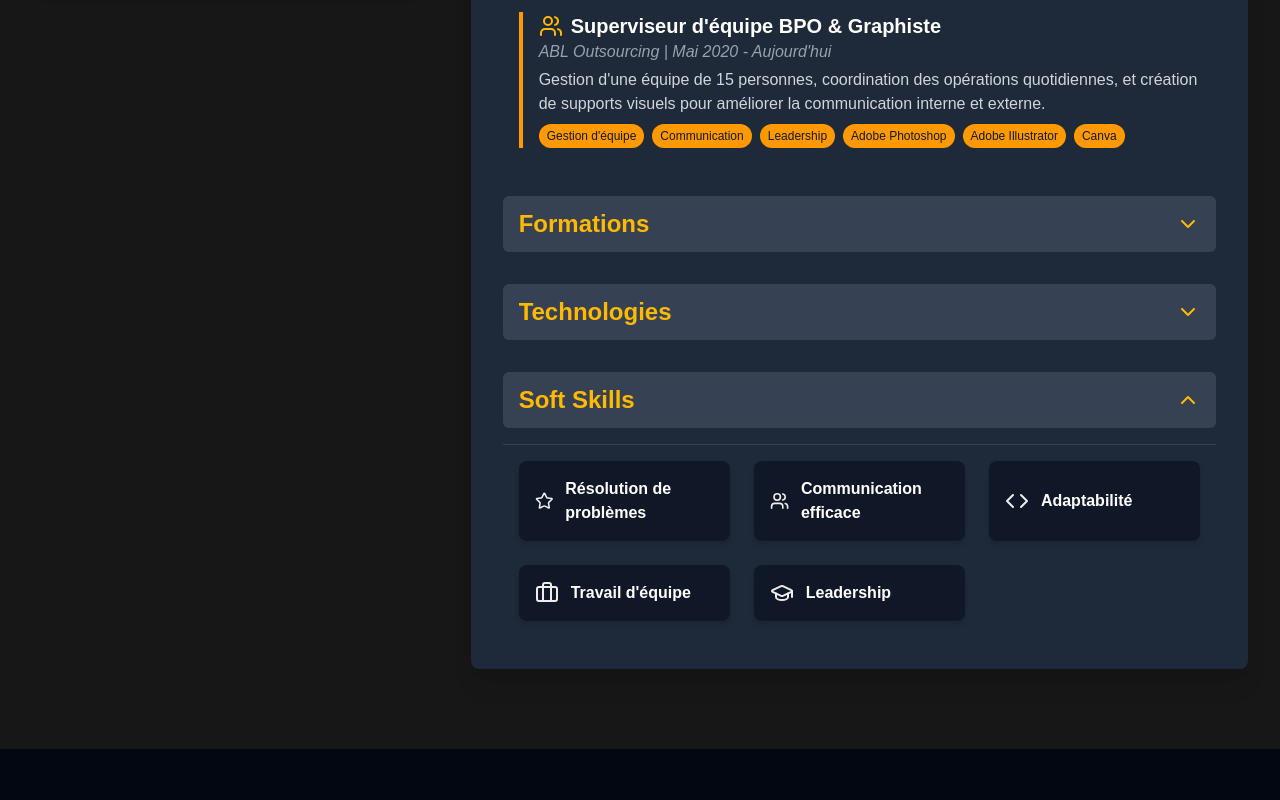
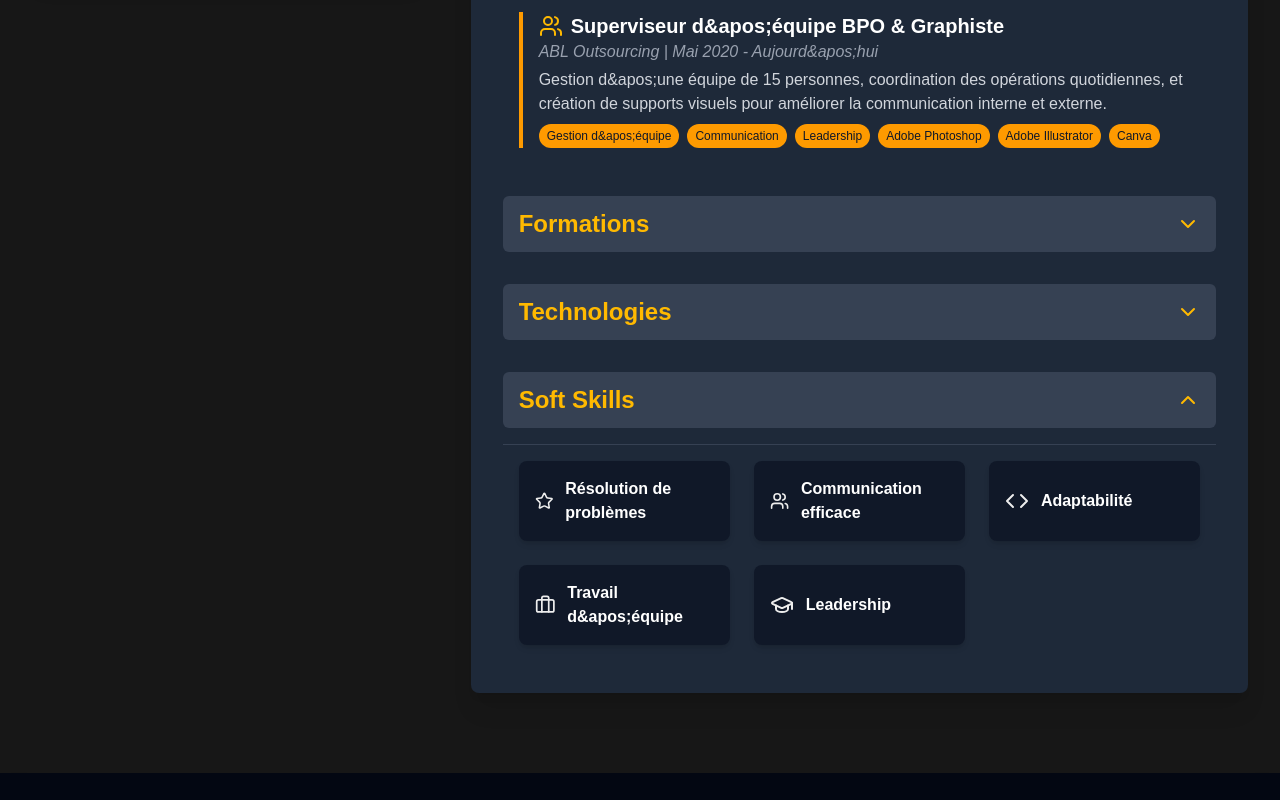
Before and after one commit to NirinaAngel1/my_portfolio, a Next.js app: page /about in a window 1280 px wide. Both pictures are taken after a click on the button "Soft Skills". Shown: the part 836-1636 px from the top of the page. Built offline with nearby package versions, Linux system fonts and the light colour scheme.

Commit message:
feat : finalisation page ProjectPage et Detail

```diff
--- a/src/app/about/page.tsx
+++ b/src/app/about/page.tsx
@@ -71,7 +71,7 @@ export default function AboutPage() {
       company: "Projets Indépendants",
       duration: "En cours",
       description:
-        "Conception, développement et déploiement d'applications web complètes, démontrant une expertise dans les technologies modernes de développement.",
+        "Conception, développement et déploiement d&apos;applications web complètes, démontrant une expertise dans les technologies modernes de développement.",
       skills: [
         "PHP",
         "POO",
@@ -88,12 +88,12 @@ export default function AboutPage() {
       icon: <Code className="w-6 h-6 text-amber-400" />,
     },
     {
-      role: "Superviseur d'équipe BPO & Graphiste",
+      role: "Superviseur d&apos;équipe BPO & Graphiste",
       company: "ABL Outsourcing",
-      duration: "Mai 2020 - Aujourd'hui",
+      duration: "Mai 2020 - Aujourd&apos;hui",
       description:
-        "Gestion d'une équipe de 15 personnes, coordination des opérations quotidiennes, et création de supports visuels pour améliorer la communication interne et externe.",
-      skills: ["Gestion d'équipe", "Communication", "Leadership", "Adobe Photoshop", "Adobe Illustrator", "Canva"],
+        "Gestion d&apos;une équipe de 15 personnes, coordination des opérations quotidiennes, et création de supports visuels pour améliorer la communication interne et externe.",
+      skills: ["Gestion d&apos;équipe", "Communication", "Leadership", "Adobe Photoshop", "Adobe Illustrator", "Canva"],
       icon: <Users className="w-6 h-6 text-amber-400" />,
     },
   ];
@@ -105,7 +105,7 @@ export default function AboutPage() {
       periode: "Mai 2023 - Février 2025",
       titre: "Spécialisation en Développement Informatique et Conception de Solutions Logicielles",
       details:
-        "Acquisition de compétences solides en algorithmique, bases de la programmation, et méthodologies de conception logicielle. Inclut également des modules de 'soft skills' pour l'intégration professionnelle.",
+        "Acquisition de compétences solides en algorithmique, bases de la programmation, et méthodologies de conception logicielle. Inclut également des modules de 'soft skills' pour l&apos;intégration professionnelle.",
       competences: ["Algorithmique", "Bases de la programmation", "Conception logicielle", "Soft skills"],
     },
     {
@@ -114,7 +114,7 @@ export default function AboutPage() {
       periode: "2024",
       titre: "Communication Interne & Externe",
       details:
-        "Formation ciblée sur l'optimisation des flux d'information et des stratégies d'échange au sein et à l'extérieur de l'organisation.",
+        "Formation ciblée sur l&apos;optimisation des flux d&apos;information et des stratégies d&apos;échange au sein et à l&apos;extérieur de l&apos;organisation.",
       competences: ["Communication Stratégique", "Rédaction Professionnelle", "Gestion des parties prenantes"],
     },
     {
@@ -123,7 +123,7 @@ export default function AboutPage() {
       periode: "2022",
       titre: "Fondamentaux du Management",
       details:
-        "Apprentissage des principes de base de la gestion d'équipe, de la planification des tâches et du suivi des performances.",
+        "Apprentissage des principes de base de la gestion d&apos;équipe, de la planification des tâches et du suivi des performances.",
       competences: ["Planification", "Suivi de performance", "Délégation", "Encadrement"],
     },
     {
@@ -133,7 +133,7 @@ export default function AboutPage() {
       titre: "Leadership & Intelligence Émotionnelle",
       details:
         "Développement des capacités de leadership et de la conscience émotionnelle pour une meilleure gestion des relations interpersonnelles et une motivation accrue des équipes.",
-      competences: ["Leadership", "Intelligence Émotionnelle", "Gestion de conflit", "Motivation d'équipe"],
+      competences: ["Leadership", "Intelligence Émotionnelle", "Gestion de conflit", "Motivation d&apos;équipe"],
     },
   ];
 
@@ -168,7 +168,7 @@ export default function AboutPage() {
     { name: "Résolution de problèmes", icon: <Star size={24} /> },
     { name: "Communication efficace", icon: <Users size={24} /> },
     { name: "Adaptabilité", icon: <Code size={24} /> },
-    { name: "Travail d'équipe", icon: <Briefcase size={24} /> },
+    { name: "Travail d&apos;équipe", icon: <Briefcase size={24} /> },
     { name: "Leadership", icon: <GraduationCap size={24} /> },
   ];
 
@@ -225,7 +225,7 @@ export default function AboutPage() {
               <GraduationCap size={32} /> Parcours & Compétences
             </h2>
             <p className="text-lg mb-4 text-center text-gray-300">
-              J&apos;ai débuté mon parcours professionnel chez Outsourcia où j&apos;ai rapidement progressé pour devenir Manager d&apos;équipe BPO et Graphiste. J'ai ensuite consolidé mon expertise en rejoignant ABL Outsourcing en tant que Superviseur d'Équipe, développant mes compétences en leadership et en gestion de projet multidisciplinaire. Aujourd'hui, je capitalise sur cette solide base managériale en y fusionnant ma passion et mes compétences en développement web Full-Stack (PHP/Symfony, React.js, Tailwind CSS) pour concevoir et créer des solutions logicielles complètes et performantes.
+              J&apos;ai débuté mon parcours professionnel chez Outsourcia où j&apos;ai rapidement progressé pour devenir Manager d&apos;équipe BPO et Graphiste. J&apos;ai ensuite consolidé mon expertise en rejoignant ABL Outsourcing en tant que Superviseur d&apos;Équipe, développant mes compétences en leadership et en gestion de projet multidisciplinaire. Aujourd&apos;hui, je capitalise sur cette solide base managériale en y fusionnant ma passion et mes compétences en développement web Full-Stack (PHP/Symfony, React.js, Tailwind CSS) pour concevoir et créer des solutions logicielles complètes et performantes.
             </p>
 
             {/* Expériences Professionnelles - SECTION DÉPLIABLE */}
--- a/src/components/Footer.tsx
+++ b/src/components/Footer.tsx
@@ -51,7 +51,7 @@ export default function Footer() {
           <h3 className="text-xl font-bold text-amber-500 mb-4">Qui suis-je ?</h3>
           <p className="text-sm">
             Développeur web passionné, je transforme vos idées en solutions numériques
-            performantes et élégantes. Découvrez mes projets et n'hésitez pas à me contacter.
+            performantes et élégantes. Découvrez mes projets et n&apos;hésitez pas à me contacter.
           </p>
           <div className="flex gap-4 mt-4">
             {socialLinks.map((link) => (
```
